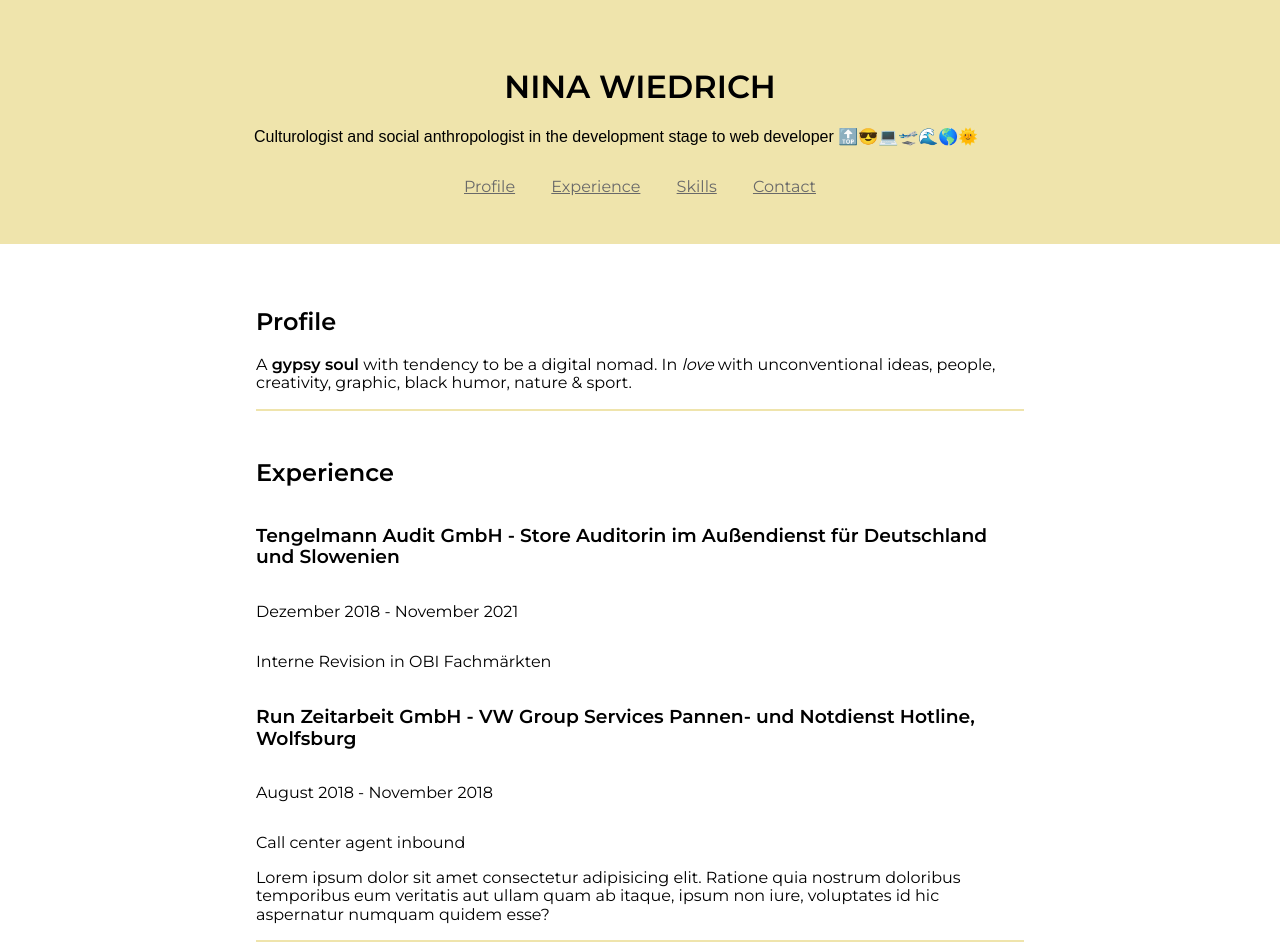
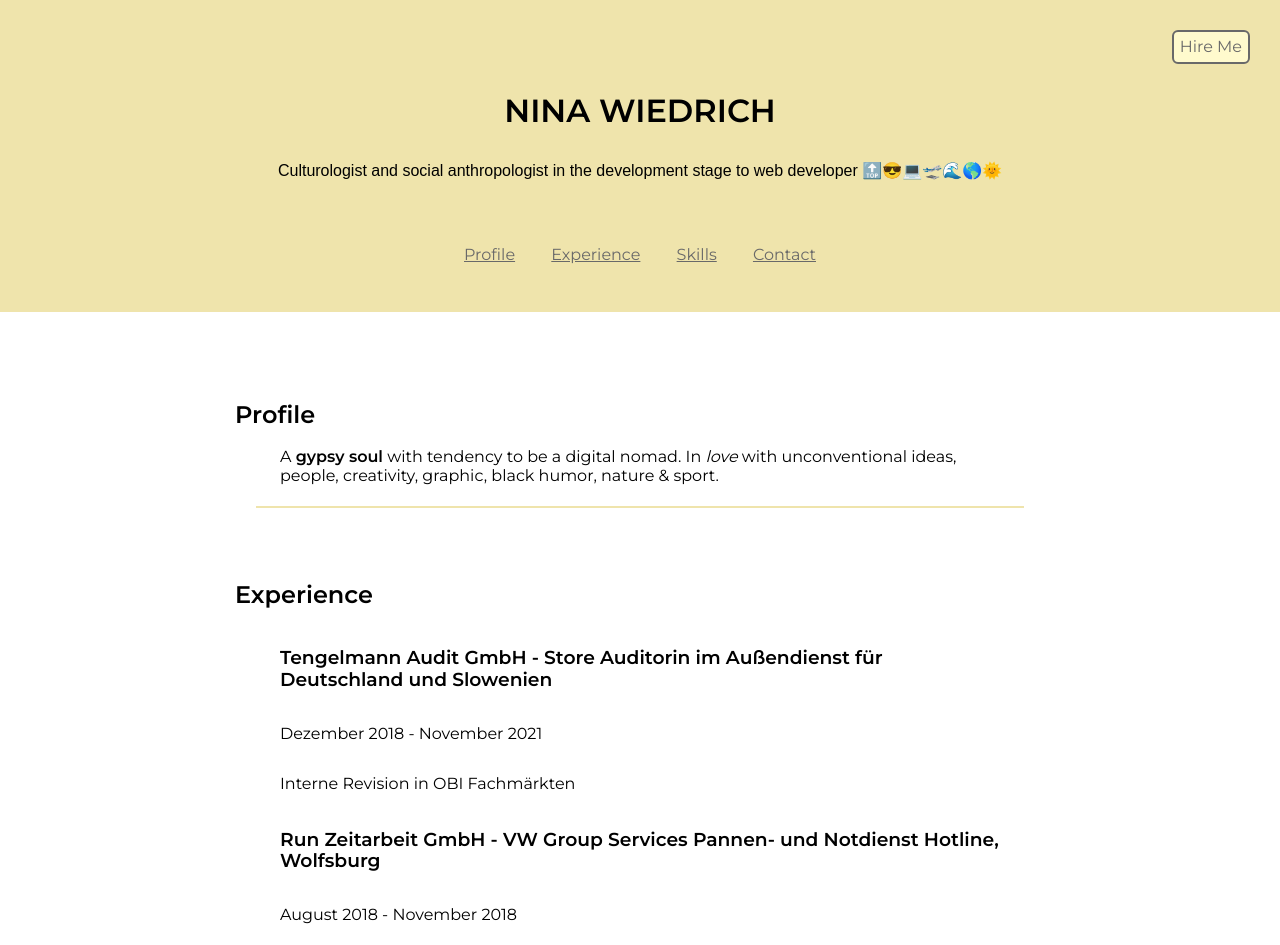
Before and after one commit to ninawiedrich/cv-wiedrich, a plain HTML site: page index.html in a window 1280 px wide. Shown: the top 945 px of the page. Drawn offline with nearby package versions, Linux system fonts and the light colour scheme; a web font is replaced by a local one.

Commit message:
position

```diff
--- a/index.html
+++ b/index.html
@@ -6,7 +6,9 @@
     <meta name="viewport" content="width=device-width, initial-scale=1.0" />
     <meta name="author" content="N. Wiedrich" />
     <meta name="description" content="my career story" />
-    <link rel="stylesheet" href="https://unpkg.com/normalize.css@8.0.1/normalize.css"/>
+    <link
+      rel="stylesheet" href="https://unpkg.com/normalize.css@8.0.1/normalize.css"
+/>
     <link rel="stylesheet" href="style.css" />
     <link rel="preconnect" href="https://fonts.gstatic.com" />
     <link href="https://fonts.googleapis.com/css2?family=Montserrat+Subrayada:wght@400;700&family=Montserrat:wght@400;600&display=swap" rel="stylesheet"/>
@@ -16,8 +18,7 @@
     <header class="header">
       <h1>NINA WIEDRICH</h1>
       <p class="title">
-        Culturologist and social anthropologist in the development stage to web
-        developer
+        Culturologist and social anthropologist in the development stage to web developer
       </p>
       <nav>
         <a class="nav-link" href="#profile">Profile</a>
@@ -25,10 +26,11 @@
         <a class="nav-link" href="#skills">Skills</a>
         <a class="nav-link" href="#contact">Contact</a>
       </nav>
+      <aside class="hire-me">Hire Me</aside>
     </header>
     <main class="main">
       <article id="profile">
-        <h2>Profile</h2>
+        <h2 class="article-heading">Profile</h2>
         <p>
           A <strong>gypsy soul</strong> with tendency to be a digital nomad. In
           <em>love</em> with unconventional ideas, people, creativity, graphic,
@@ -36,12 +38,10 @@
         </p>
       </article>
       <article id="experience">
-        <h2>Experience</h2>
+        <h2 class="article-heading">Experience</h2>
         <section>
           <header>
-            <h3 class="experience-heading">
-              Tengelmann Audit GmbH - Store Auditorin im Außendienst für
-              Deutschland und Slowenien
+            <h3 class="experience-heading">Tengelmann Audit GmbH - Store Auditorin im Außendienst für Deutschland und Slowenien
             </h3>
             <p class="experience-subheading">Dezember 2018 - November 2021</p>
           </header>
@@ -49,8 +49,7 @@
         </section>
         <section>
           <header>
-            <h3 class="experience-heading">
-              Run Zeitarbeit GmbH - VW Group Services Pannen- und Notdienst
+            <h3 class="experience-heading">Run Zeitarbeit GmbH - VW Group Services Pannen- und Notdienst
               Hotline, Wolfsburg
             </h3>
             <p class="experience-subheading">August 2018 - November 2018</p>
@@ -65,7 +64,7 @@
         </section>
       </article>
       <article id="skills">
-        <h2>Skills</h2>
+        <h2  class="article-heading">Skills</h2>
         <section>
           <h3>Soft Skills</h3>
           <ul>
@@ -87,7 +86,7 @@
         </section>
       </article>
       <article id="contact">
-        <h2>Contact</h2>
+        <h2 class="article-heading-contact">Contact</h2>
         <ol>
             <li>Mobile: <a href="tel:+491626805129">Phone</a></li>
             <li>E-mail: <a href="mailto:nina.wiedrich@gmail.com">Email</a></li>
--- a/style.css
+++ b/style.css
@@ -12,8 +12,10 @@ html {
 
 .title {
   font-family: "Montserrat Subrayada", sans-serif;
-  margin-bottom: 32px;
-  margin-right: 48px;
+  margin-top: 32px;
+  margin-bottom: 65px;
+  margin-right: 190px;
+  margin-left: 190px;
 }
 
 body {
@@ -28,13 +30,26 @@ body {
 
 .header {
   padding: 48px 16px;
+  padding-top: 72px;
   border-left: 72px;
   text-align: center;
   background-color: #efe4ac;
+  position: relative;
 }
 
 .title::after {
   content: "🔝😎💻🛫🌊🌎🌞";
+}
+
+.hire-me {
+  position: absolute;
+  right: 30px;
+  top: 30px;
+  padding: 6px;
+  border-radius: 6px;
+  background: #fffacd;
+  color: #696969;
+  border: 2px solid #696969;
 }
 
 *.nav-link {
@@ -64,6 +79,7 @@ body {
 
 .main > * {
   border-bottom: 2px solid #efe4ac;
+  padding: 5px 24px;
 }
 
 .main > *:first-child {
@@ -82,3 +98,13 @@ body {
 .experience-subheading {
   display: inline-block;
 }
+
+.article-heading {
+  position: relative;
+  left: -45px;
+}
+
+.article-heading-contact {
+  position: relative;
+  left: 45px;
+}
```
